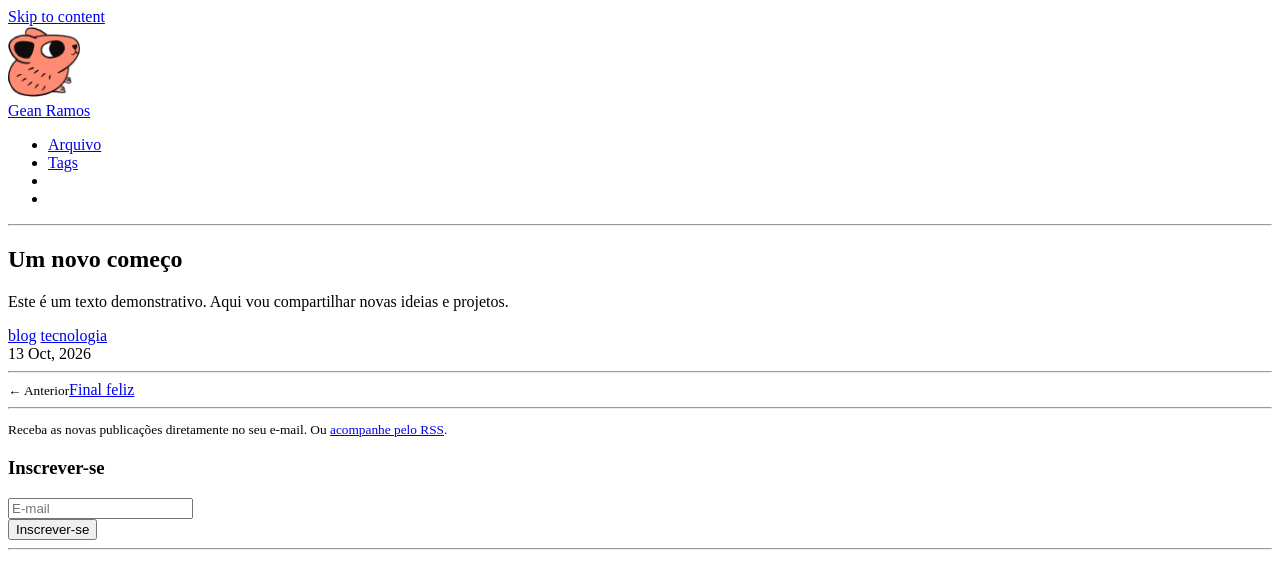
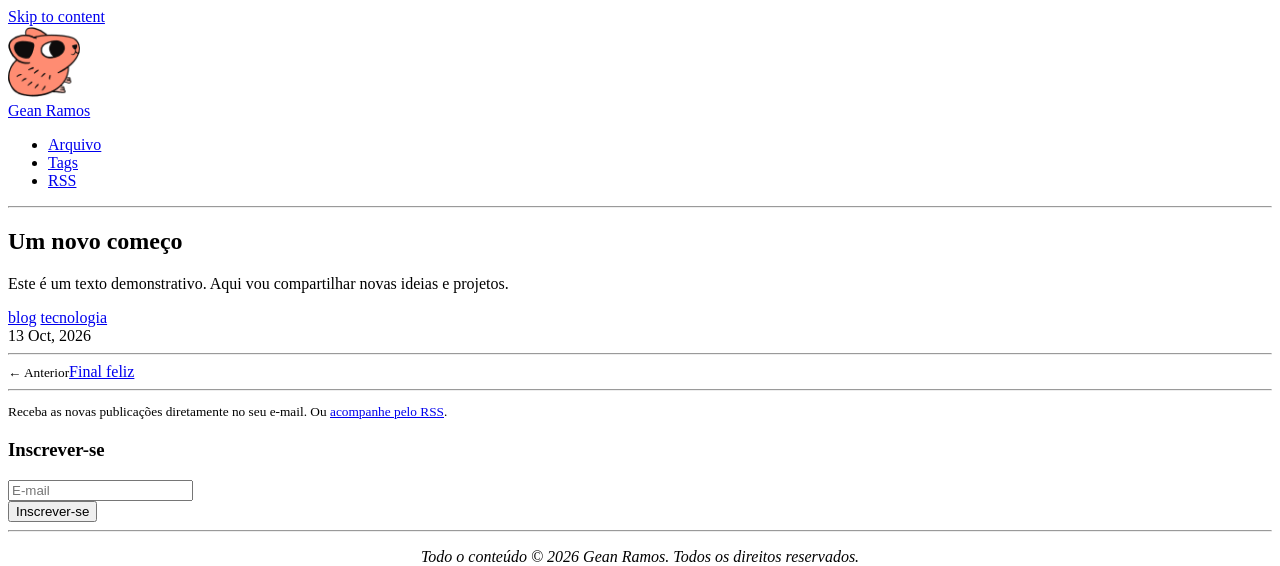
Before and after one commit to geanramoscom/geanramoscom.github.io, a Jekyll site: the page built from _posts/2026-10-13-um-novo-comeco.md, in a window 1280 px wide. Shown: the top 566 px of the page. Built offline with Jekyll 4.4.1, drawn with Linux system fonts in a browser that asks for light colours; nearby versions of some CDN libraries; some web fonts are replaced; a script that is not in the unit is left out; comment, search, counter and statistics services are not loaded.

Commit message:
Padroniza menu Arquivo Tags RSS em todas as páginas

```diff
--- a/_includes/header-post.html
+++ b/_includes/header-post.html
@@ -11,14 +11,11 @@
           <img alt="Gean Ramos" class="avatar u-photo" aria-hidden="true" src="{{ site.logo_url | default: '/img/logo.png' }}" width="72" height="72">
 </a>      <div>
         <div class="site-title m-0"><a class="p-name u-url" href="{{ site.baseurl }}/">Gean Ramos</a></div>
-          <nav class="site-nav">
-            <ul>
-                <li><a class="site-nav-link" href="{{ '/arquivo/' | relative_url }}">Arquivo</a></li>
-                <li><a class="site-nav-link" href="{{ '/tags/' | relative_url }}">Tags</a></li>
-                <li><a class="site-nav-link site-nav-link--icon" aria-label="RSS" href="{{ '/feed.xml' | relative_url }}"><i class="fa-solid fa-rss" aria-hidden="true"></i></a></li>
-                <li><a class="site-nav-link site-nav-link--icon" aria-label="Letterboxd" href="https://x.com/geanramos"><i class="fa-brands fa-letterboxd" aria-hidden="true"></i></a></li>
-            </ul>
-          </nav>
+          <nav class="site-nav"><ul>
+    <li><a class="site-nav-link" href="{{ '/arquivo/' | relative_url }}">Arquivo</a></li>
+    <li><a class="site-nav-link" href="{{ '/tags/' | relative_url }}">Tags</a></li>
+    <li><a class="site-nav-link" href="{{ '/feed.xml' | relative_url }}">RSS</a></li>
+  </ul></nav>
       </div>
     </header>
 
```
